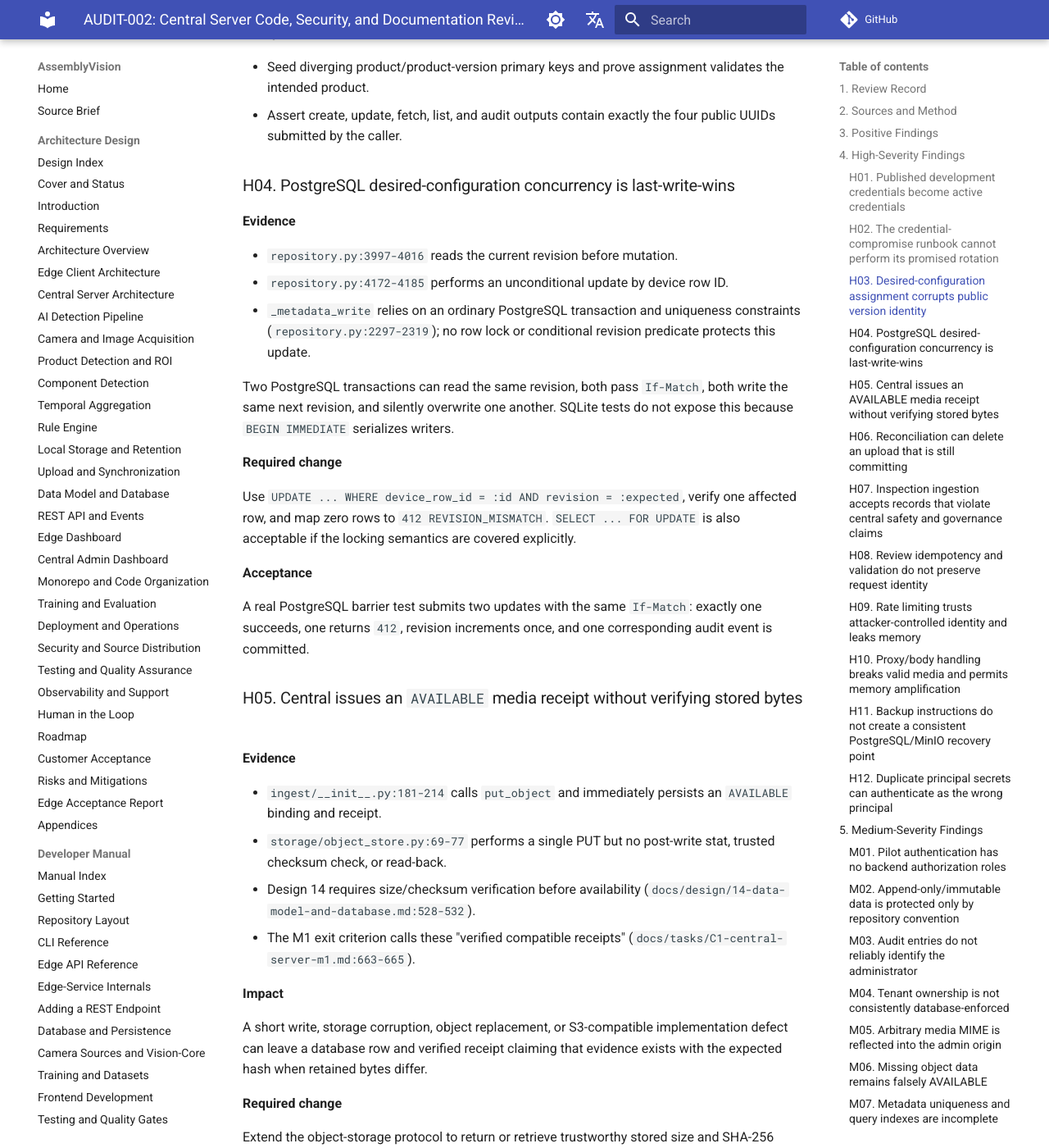
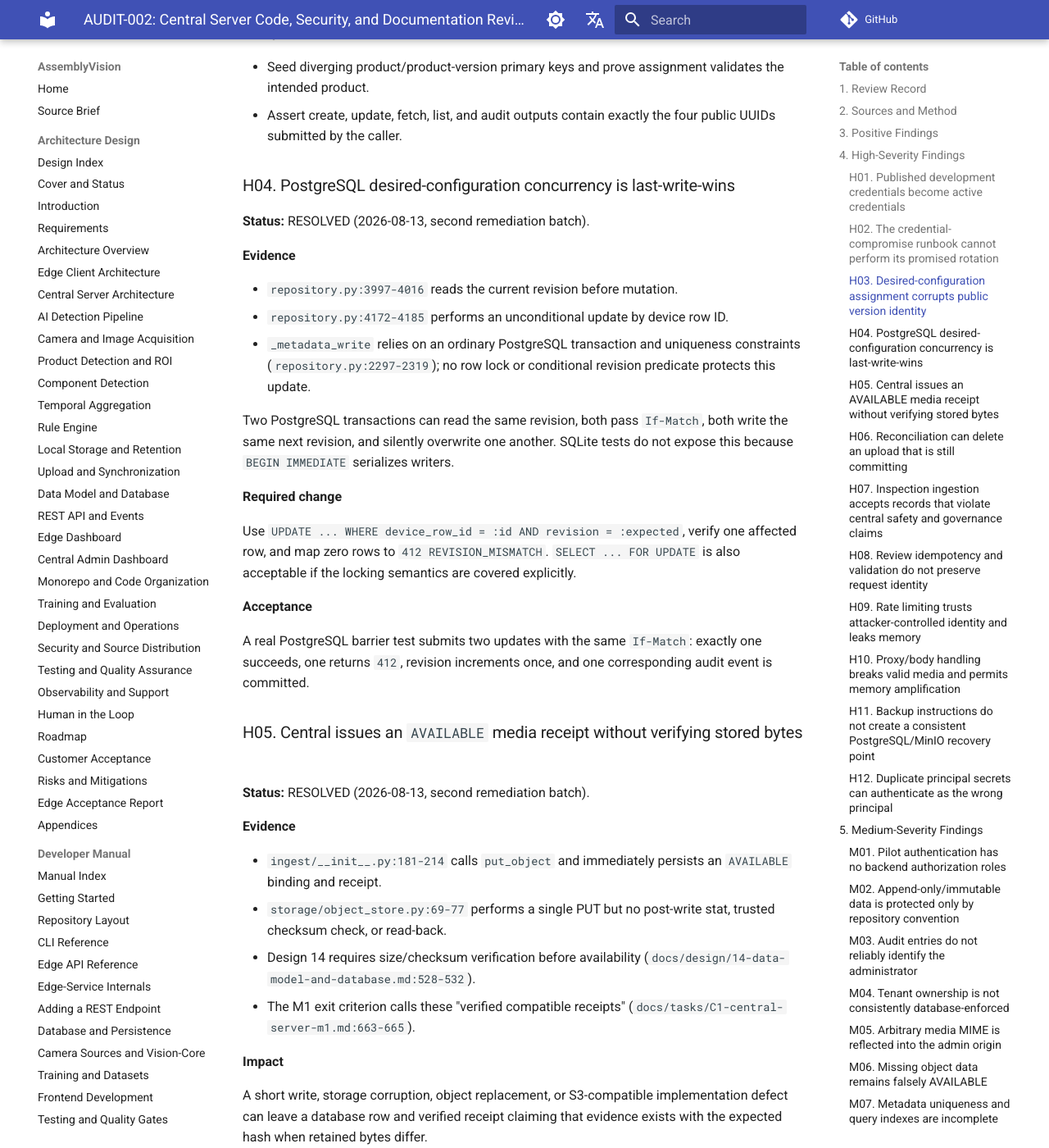
Before and after one commit to dream-studio-china/assembly-vision, an MkDocs documentation site: the page built from docs/reviews/AUDIT-002-central-server-review.md, in a window 1280 px wide and 1400 px high, scrolled down 5518 px. Shown: the whole window at 82% size. Built offline with MkDocs 1.6.1 and Material for MkDocs 9.7.7, drawn with Linux system fonts in a browser that asks for light colours; comment, search, counter and statistics services are not loaded; some of the changed text lies outside the part shown.

Commit message:
docs: mark H04/H05/H08/H10 resolved in AUDIT-002
Record the second remediation batch in the central-server review: atomic
desired-configuration concurrency, stored-media verification, content-bound
review idempotency, and bounded ingestion/proxy limits are resolved as of
2026-08-13.

```diff
--- a/docs/reviews/AUDIT-002-central-server-review.md
+++ b/docs/reviews/AUDIT-002-central-server-review.md
@@ -211,6 +211,8 @@
 
 ### H04. PostgreSQL desired-configuration concurrency is last-write-wins
 
+**Status:** RESOLVED (2026-08-13, second remediation batch).
+
 **Evidence**
 
 - `repository.py:3997-4016` reads the current revision before mutation.
@@ -236,6 +238,8 @@
 corresponding audit event is committed.
 
 ### H05. Central issues an `AVAILABLE` media receipt without verifying stored bytes
+
+**Status:** RESOLVED (2026-08-13, second remediation batch).
 
 **Evidence**
 
@@ -343,6 +347,8 @@
 
 ### H08. Review idempotency and validation do not preserve request identity
 
+**Status:** RESOLVED (2026-08-13, second remediation batch).
+
 **Evidence**
 
 - Review records persist an idempotency key but no canonical request hash
@@ -418,6 +424,8 @@
 configuration.
 
 ### H10. Proxy/body handling breaks valid media and permits memory amplification
+
+**Status:** RESOLVED (2026-08-13, second remediation batch).
 
 **Evidence**
 
```
